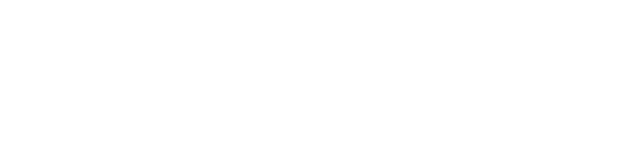
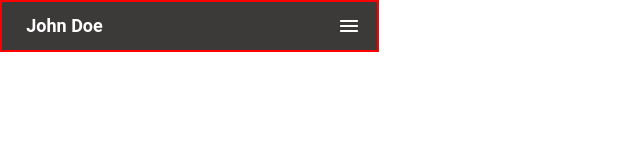
Before and after one commit to DhuruvSingh/Portfolio-Website, a plain HTML site: page index.html in a window 1280 px wide. Shown: the whole page, without its empty margins (0-640 px from the left). Drawn offline with Linux system fonts and the light colour scheme.

Commit message:
Added header

```diff
--- a/index.html
+++ b/index.html
@@ -8,8 +8,11 @@
     <link rel="stylesheet" href="/styles.css">
 </head>
 <body>
-    <h1>
-
-    </h1>
+    <header>
+        <div class="logo">John Doe</div>
+        <div>
+            <img class="nav-icon" src="/Icons/Enabled.png" alt="nav button">
+        </div>
+    </header>
 </body>
 </html>
--- a/styles.css
+++ b/styles.css
@@ -0,0 +1,35 @@
+header {
+    display: flex;
+    border: 2px solid red;
+    position: absolute;
+    left: 0px;
+    right: 0px;
+    top: 0px;
+    bottom: 0px;
+    width: 375px;
+    height: 48px;
+    background-color: #3C3A39;
+  }
+
+  .logo {
+    font-size: 18px;
+    font-weight: 700;
+    font-family: roboto;
+    line-height: 24px;
+    text-align: center;
+    width: 77px;
+    height: 24px;
+    top: 10px;
+    left: 12px;
+    margin-top: 12px;
+    margin-bottom: 12px;
+    margin-left: 24px;
+    color: white;
+  }
+
+  .nav-icon {
+    position: absolute;
+    margin-top: 4px;
+    margin-bottom: 4px;
+    margin-left: 226px;
+  }
```
Also changed, not shown: Icons/Enabled.png (added).
